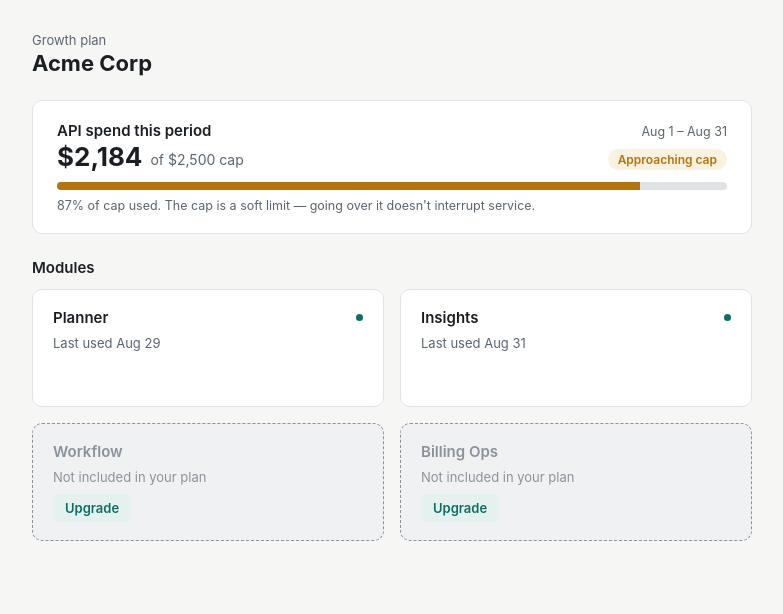
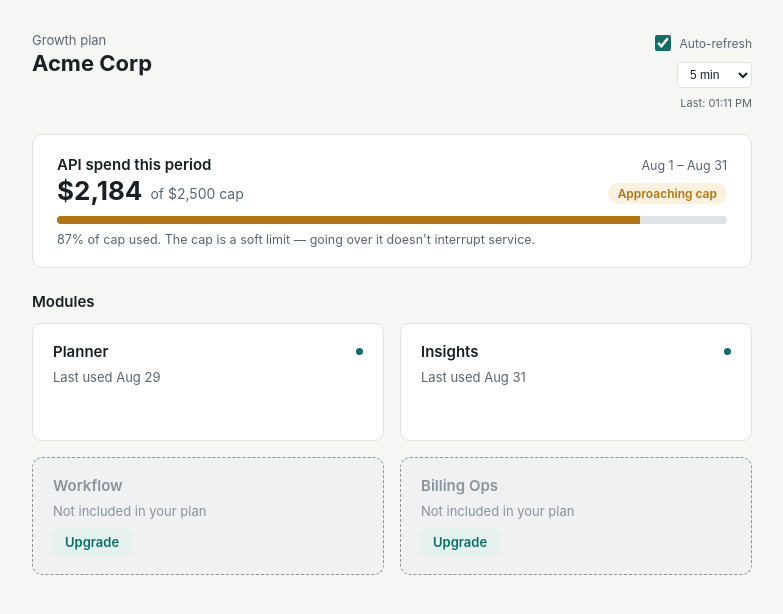
Before and after one commit to Satabari/tenant-dashboard, a Next.js app: page / in a window 1280 px wide. Shown: the top 614 px of the page, without its empty margins (248-1031 px from the left). Built offline with nearby package versions, Linux system fonts and the light colour scheme.

Commit message:
feat: add auto-refresh polling with configurable intervals

```diff
--- a/components/TenantDashboard.module.css
+++ b/components/TenantDashboard.module.css
@@ -10,6 +10,10 @@
 
 .header {
   margin-bottom: 24px;
+  display: flex;
+  justify-content: space-between;
+  align-items: flex-start;
+  gap: 16px;
 }
 
 .plan {
@@ -34,3 +38,41 @@
   font-weight: 600;
   margin: 0 0 12px;
 }
+
+.headerSettings {
+  display: flex;
+  flex-direction: column;
+  align-items: flex-end;
+  gap: 8px;
+  font-size: 12px;
+}
+
+.autoRefreshLabel {
+  display: flex;
+  align-items: center;
+  gap: 6px;
+  cursor: pointer;
+  color: var(--ink-muted);
+}
+
+.autoRefreshLabel input {
+  cursor: pointer;
+  width: 16px;
+  height: 16px;
+  accent-color: var(--accent);
+}
+
+.intervalSelect {
+  padding: 4px 8px;
+  font-size: 12px;
+  border: 1px solid var(--border);
+  border-radius: 4px;
+  background-color: var(--surface);
+  color: var(--ink);
+  cursor: pointer;
+}
+
+.lastPolled {
+  font-size: 11px;
+  color: var(--ink-muted);
+}
--- a/components/TenantDashboard.tsx
+++ b/components/TenantDashboard.tsx
@@ -15,6 +15,9 @@
 
 export default function TenantDashboard() {
   const [state, setState] = useState<State>({ status: "loading" });
+  const [autoRefresh, setAutoRefresh] = useState(true);
+  const [autoRefreshInterval, setAutoRefreshInterval] = useState(5); // 5 minutes in minutes
+  const [lastPolled, setLastPolled] = useState<Date | null>(null);
 
   const load = useCallback(async () => {
     setState({ status: "loading" });
@@ -26,6 +29,7 @@
       }
       const data: DashboardData = await res.json();
       setState({ status: "success", data });
+      setLastPolled(new Date());
     } catch (err) {
       setState({
         status: "error",
@@ -34,9 +38,20 @@
     }
   }, []);
 
+  // Initial load
   useEffect(() => {
     load();
   }, [load]);
+
+  // Auto-refresh polling
+  useEffect(() => {
+    if (!autoRefresh) return;
+
+    const intervalMs = autoRefreshInterval * 60 * 1000; // Convert minutes to ms
+    const interval = setInterval(load, intervalMs);
+
+    return () => clearInterval(interval);
+  }, [autoRefresh, autoRefreshInterval, load]);
 
   const handleUpgrade = (moduleId: string) => {
     // Real implementation: open upgrade modal / route to billing with moduleId.
@@ -47,12 +62,43 @@
     <div className={styles.page}>
       <div className={styles.container}>
         <header className={styles.header}>
+          <div>
             <p className={styles.plan}>
               {state.status === "success" ? `${state.data.tenant.plan} plan` : "\u00A0"}
             </p>
             <h1 className={styles.tenantName}>
               {state.status === "success" ? state.data.tenant.name : "Dashboard"}
             </h1>
+          </div>
+          <div className={styles.headerSettings}>
+            <label className={styles.autoRefreshLabel}>
+              <input
+                type="checkbox"
+                checked={autoRefresh}
+                onChange={(e) => setAutoRefresh(e.target.checked)}
+                title="Enable auto-refresh"
+              />
+              <span>Auto-refresh</span>
+            </label>
+            {autoRefresh && (
+              <select
+                value={autoRefreshInterval}
+                onChange={(e) => setAutoRefreshInterval(Number(e.target.value))}
+                className={styles.intervalSelect}
+                title="Auto-refresh interval"
+              >
+                <option value={1}>1 min</option>
+                <option value={3}>3 min</option>
+                <option value={5}>5 min</option>
+                <option value={10}>10 min</option>
+              </select>
+            )}
+            {lastPolled && (
+              <span className={styles.lastPolled} title="Last polling timestamp">
+                Last: {lastPolled.toLocaleTimeString([], { hour: "2-digit", minute: "2-digit" })}
+              </span>
+            )}
+          </div>
         </header>
 
         {state.status === "loading" && <DashboardSkeleton />}
```
Lines whose indentation alone changed are shown as unchanged.
